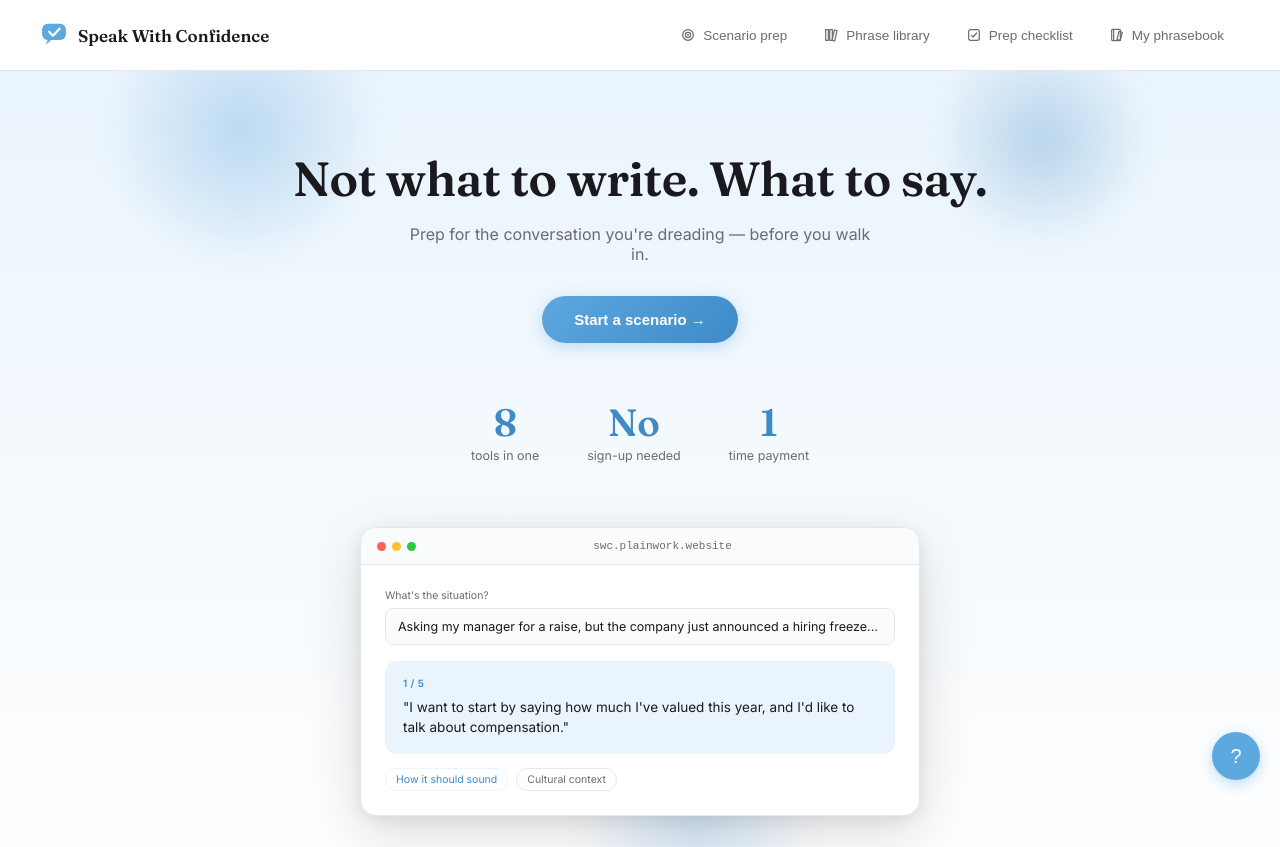
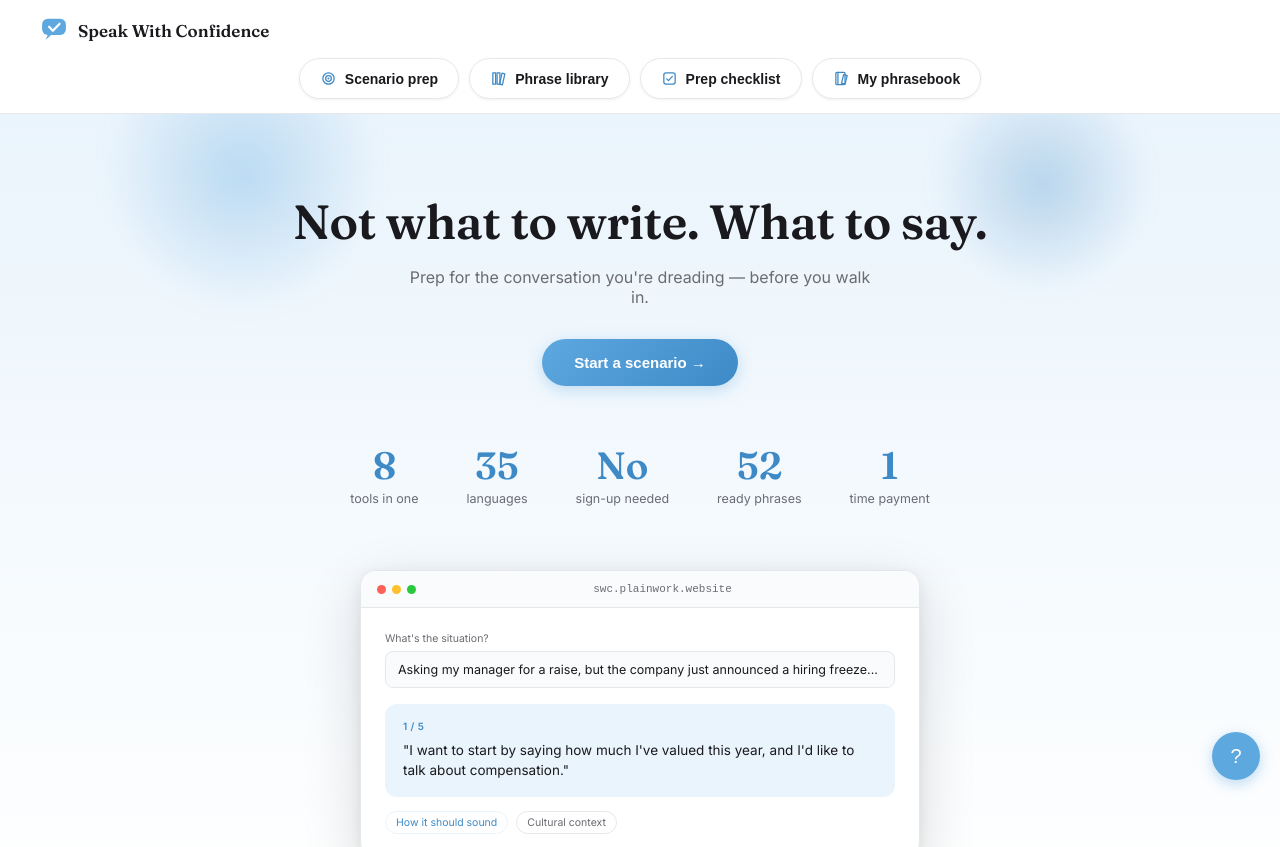
Before and after one commit to kssw117-sudo/Speak-with-confidence-AI, a React (Vite) app: page / in a window 1280 px wide. Shown: the top 847 px of the page. Built offline with nearby package versions, Linux system fonts and the light colour scheme.

Commit message:
Update App.jsx

```diff
--- a/src/App.jsx
+++ b/src/App.jsx
@@ -450,41 +450,45 @@ export default function App() {
       `}</style>
 
       <header style={{
-        display: 'flex', alignItems: 'center', justifyContent: 'space-between',
-        padding: '18px 40px', borderBottom: `1px solid ${LINE}`, position: 'sticky', top: 0,
-        background: 'rgba(255,255,255,0.92)', backdropFilter: 'blur(10px)', zIndex: 10,
+        padding: '16px 40px 0', borderBottom: `1px solid ${LINE}`, position: 'sticky', top: 0,
+        background: 'rgba(255,255,255,0.95)', backdropFilter: 'blur(10px)', zIndex: 10,
       }}>
-        <div style={{ display: 'flex', alignItems: 'center', gap: 10, cursor: 'pointer' }} onClick={() => setPage('home')}>
-          <svg width="28" height="28" viewBox="0 0 200 190">
-            <rect x="15" y="15" width="170" height="115" rx="40" fill={SKY} />
-            <polygon points="55,130 40,165 80,132" fill={SKY} />
-            <polyline points="65,72 92,100 140,50" stroke="#FFF" strokeWidth="16" fill="none" strokeLinecap="round" strokeLinejoin="round" />
-          </svg>
-          <span className="logo-text" style={{ fontFamily: "'Fraunces', serif", fontWeight: 600, fontSize: 17 }}>Speak With Confidence</span>
+        <div style={{ display: 'flex', alignItems: 'center', justifyContent: 'space-between' }}>
+          <div style={{ display: 'flex', alignItems: 'center', gap: 10, cursor: 'pointer' }} onClick={() => setPage('home')}>
+            <svg width="28" height="28" viewBox="0 0 200 190">
+              <rect x="15" y="15" width="170" height="115" rx="40" fill={SKY} />
+              <polygon points="55,130 40,165 80,132" fill={SKY} />
+              <polyline points="65,72 92,100 140,50" stroke="#FFF" strokeWidth="16" fill="none" strokeLinecap="round" strokeLinejoin="round" />
+            </svg>
+            <span className="logo-text" style={{ fontFamily: "'Fraunces', serif", fontWeight: 600, fontSize: 17 }}>Speak With Confidence</span>
+          </div>
+          <button className="mobile-menu-btn" onClick={() => setMobileMenuOpen(v => !v)} aria-label="Menu"
+            style={{ background: 'none', border: 'none', cursor: 'pointer', alignItems: 'center', justifyContent: 'center', width: 36, height: 36 }}>
+            <svg width="22" height="22" viewBox="0 0 24 24" fill="none" stroke={INK} strokeWidth="2" strokeLinecap="round">
+              {mobileMenuOpen ? <path d="M6 6l12 12M18 6L6 18" /> : <><path d="M3 6h18" /><path d="M3 12h18" /><path d="M3 18h18" /></>}
+            </svg>
+          </button>
         </div>
-        <nav className="desktop-nav" style={{ gap: 4 }}>
+        <nav className="desktop-nav" style={{ gap: 10, justifyContent: 'center', padding: '14px 0' }}>
           {PAGES.slice(1).map(p => (
-            <button key={p.id} onClick={() => setPage(p.id)}
+            <button key={p.id} onClick={() => setPage(p.id)} className="premium-btn"
               style={{
-                background: page === p.id ? SKY_PALE : 'none', border: 'none', cursor: 'pointer', fontSize: 13.5,
-                color: page === p.id ? SKY_DEEP : INK_SOFT,
-                fontWeight: page === p.id ? 600 : 400,
-                padding: '9px 16px',
+                background: page === p.id ? SKY : '#FFF',
+                border: `1.5px solid ${page === p.id ? SKY : LINE}`,
+                cursor: 'pointer', fontSize: 14,
+                color: page === p.id ? '#FFF' : INK,
+                fontWeight: 600,
+                padding: '11px 20px',
                 borderRadius: 999,
                 whiteSpace: 'nowrap',
-                display: 'flex', alignItems: 'center', gap: 7,
+                display: 'flex', alignItems: 'center', gap: 8,
+                boxShadow: page === p.id ? '0 3px 10px rgba(94,168,224,0.35)' : '0 1px 3px rgba(20,20,30,0.06)',
               }}>
-              <FeatureIcon type={p.icon} color={page === p.id ? SKY_DEEP : INK_SOFT} size={16} />
+              <FeatureIcon type={p.icon} color={page === p.id ? '#FFF' : SKY_DEEP} size={17} />
               {p.label}
             </button>
           ))}
         </nav>
-        <button className="mobile-menu-btn" onClick={() => setMobileMenuOpen(v => !v)} aria-label="Menu"
-          style={{ background: 'none', border: 'none', cursor: 'pointer', alignItems: 'center', justifyContent: 'center', width: 36, height: 36 }}>
-          <svg width="22" height="22" viewBox="0 0 24 24" fill="none" stroke={INK} strokeWidth="2" strokeLinecap="round">
-            {mobileMenuOpen ? <path d="M6 6l12 12M18 6L6 18" /> : <><path d="M3 6h18" /><path d="M3 12h18" /><path d="M3 18h18" /></>}
-          </svg>
-        </button>
       </header>
 
       {mobileMenuOpen && (
@@ -493,11 +497,12 @@ export default function App() {
             <button key={p.id} onClick={() => { setPage(p.id); setMobileMenuOpen(false); }}
               style={{
                 display: 'flex', alignItems: 'center', gap: 10, width: '100%', textAlign: 'left',
-                background: page === p.id ? SKY_PALE : 'none', border: 'none', cursor: 'pointer', fontSize: 14.5,
-                color: page === p.id ? SKY_DEEP : INK_SOFT, fontWeight: page === p.id ? 600 : 400,
-                padding: '12px 14px', borderRadius: 10, marginTop: 4,
+                background: page === p.id ? SKY : '#FFF',
+                border: `1.5px solid ${page === p.id ? SKY : LINE}`, cursor: 'pointer', fontSize: 14.5,
+                color: page === p.id ? '#FFF' : INK, fontWeight: 600,
+                padding: '12px 14px', borderRadius: 10, marginTop: 6,
               }}>
-              <FeatureIcon type={p.icon} color={page === p.id ? SKY_DEEP : INK_SOFT} size={18} />
+              <FeatureIcon type={p.icon} color={page === p.id ? '#FFF' : SKY_DEEP} size={18} />
               {p.label}
             </button>
           ))}
@@ -526,7 +531,9 @@ export default function App() {
               </button>
               <div style={{ display: 'flex', justifyContent: 'center', gap: 48, marginTop: 56, flexWrap: 'wrap' }}>
                 <div><div style={{ fontFamily: "'Fraunces', serif", fontWeight: 600, fontSize: 38, color: SKY_DEEP }}>8</div><div style={{ fontSize: 12.5, color: INK_SOFT, marginTop: 2 }}>tools in one</div></div>
+                <div><div style={{ fontFamily: "'Fraunces', serif", fontWeight: 600, fontSize: 38, color: SKY_DEEP }}>35</div><div style={{ fontSize: 12.5, color: INK_SOFT, marginTop: 2 }}>languages</div></div>
                 <div><div style={{ fontFamily: "'Fraunces', serif", fontWeight: 600, fontSize: 38, color: SKY_DEEP }}>No</div><div style={{ fontSize: 12.5, color: INK_SOFT, marginTop: 2 }}>sign-up needed</div></div>
+                <div><div style={{ fontFamily: "'Fraunces', serif", fontWeight: 600, fontSize: 38, color: SKY_DEEP }}>52</div><div style={{ fontSize: 12.5, color: INK_SOFT, marginTop: 2 }}>ready phrases</div></div>
                 <div><div style={{ fontFamily: "'Fraunces', serif", fontWeight: 600, fontSize: 38, color: SKY_DEEP }}>1</div><div style={{ fontSize: 12.5, color: INK_SOFT, marginTop: 2 }}>time payment</div></div>
               </div>
 
@@ -905,8 +912,13 @@ export default function App() {
               <a href="mailto:kssw117@gmail.com" style={{ fontSize: 12, color: INK_SOFT }}>kssw117@gmail.com</a>
             </div>
           </div>
-          <p style={{ fontSize: 10.5, fontWeight: 700, color: INK_SOFT, textAlign: 'center', marginTop: 20, opacity: 0.8 }}>
-            Thanks to Skyeng for the idea behind voice practice <span style={{ color: SKY }}>&#9825;</span>
+          <p style={{ fontSize: 10.5, fontWeight: 700, color: INK, textAlign: 'center', marginTop: 20 }}>
+            Thanks to Skyeng for the idea behind voice practice &#128153;
+          </p>
+          <p style={{ fontSize: 12, textAlign: 'center', marginTop: 14 }}>
+            <a href="https://plainwork.website/" target="_blank" rel="noopener noreferrer" style={{ color: SKY_DEEP, fontWeight: 600 }}>
+              More useful tools at Plainwork &rarr;
+            </a>
           </p>
         </div>
       </footer>
```
